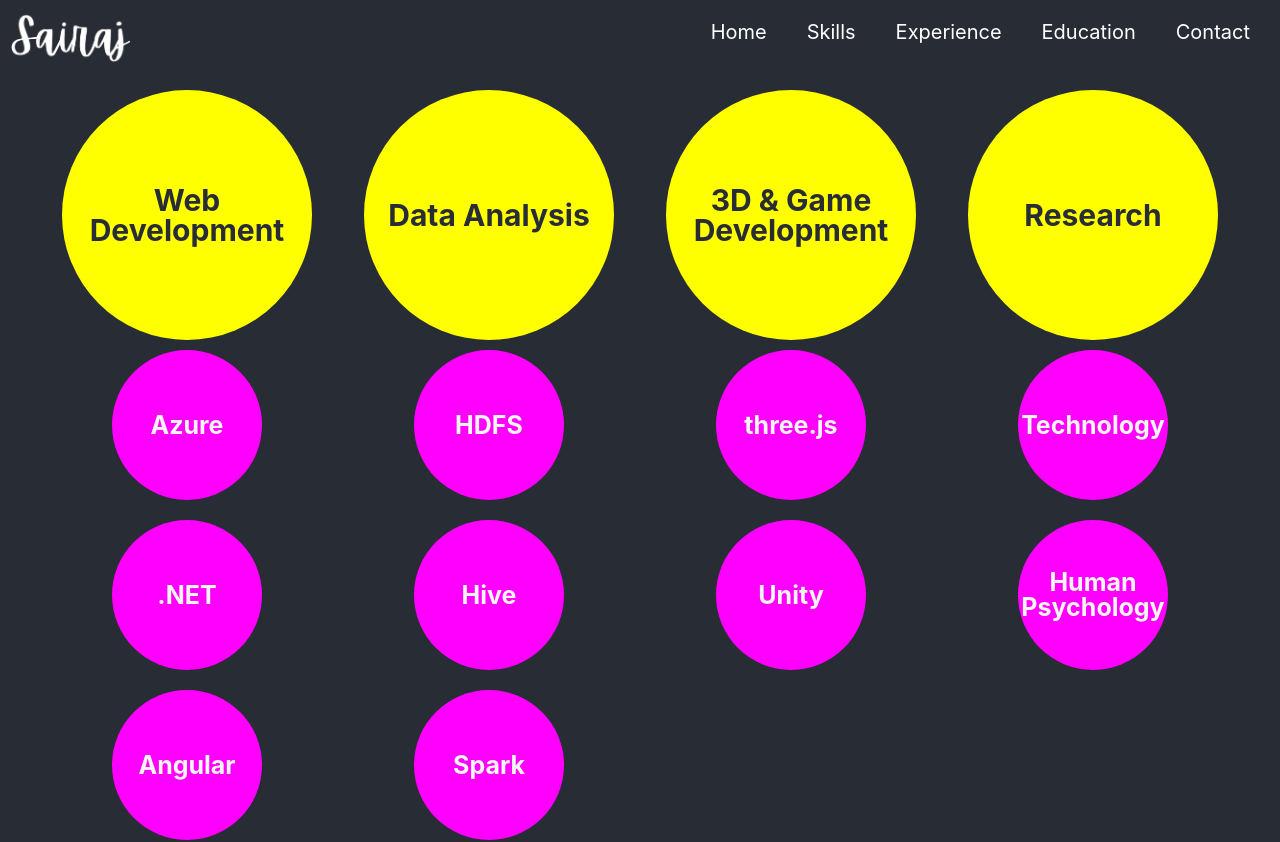
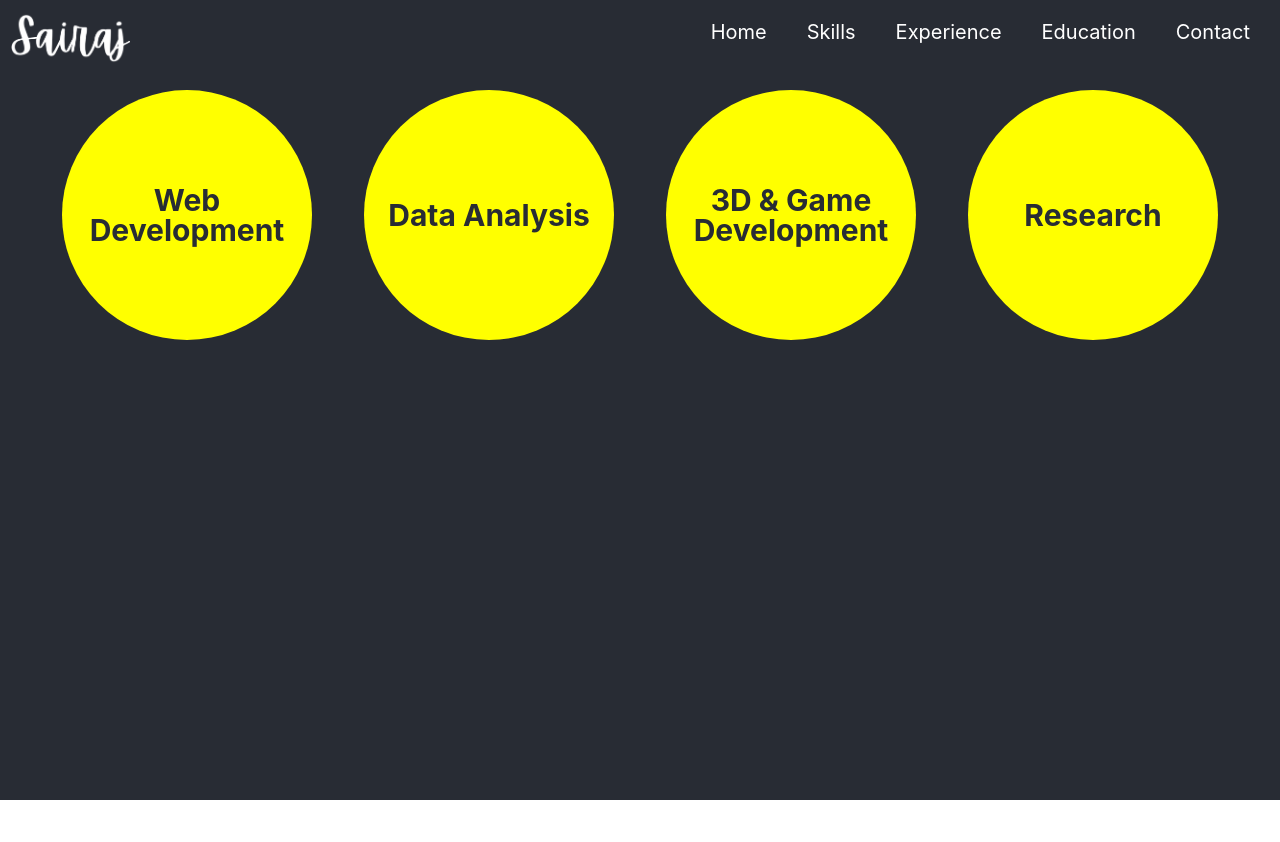
Before and after one commit to SairajGunner/Portfolio, a React (Create React App) app in the folder portfolio/: page /skills in a window 1280 px wide. Shown: the top 842 px of the page. After the commit the page ends 800 px from the top, so only its background shows below. Built offline with nearby package versions, Linux system fonts and the light colour scheme.

Commit message:
Changes to Skills Page

```diff
--- a/portfolio/src/components/shared/skill-cluster/SkillCluster.js
+++ b/portfolio/src/components/shared/skill-cluster/SkillCluster.js
@@ -18,7 +18,7 @@ export default class SkillCluster extends Component {
             <div id="skills-flex-container" className="container">
                 {
                     this.props.skills.map((skill) => {
-                        return (<SkillNode changeOrientation={this.ChangeOrientation} skill={skill}></SkillNode>)
+                        return (<SkillNode key={skill.name} changeOrientation={this.ChangeOrientation} skill={skill}></SkillNode>)
                     })
                 }
             </div>
--- a/portfolio/src/components/shared/skill-cluster/skill-node/SkillNode.js
+++ b/portfolio/src/components/shared/skill-cluster/skill-node/SkillNode.js
@@ -2,21 +2,35 @@ import { Component } from 'react';
 import './SkillNode.scss';
 
 export default class SkillNode extends Component {
+    constructor(props) {
+        super(props);
+        this.state = {
+            showTray: false
+        };
+        this.toggleTray = this.toggleTray.bind(this);
+    }
+
+    toggleTray() {
+        this.setState({
+            showTray: !this.state.showTray
+        });
+    }
+
     render() {
         return (
             <div>
-                <div className='skill-node'>
+                <div onClick={this.toggleTray} className='skill-node'>
                     <p>{this.props.skill.name}</p>
                 </div>
-                <div className='sub-skill-list'>
+                {this.state.showTray && <div className='sub-skill-list'>
                     {
                         this.props.skill.subSkills.map((subSkill) => {
-                            return (<div className='sub-skill-item'>
+                            return (<div key={subSkill} className='sub-skill-item'>
                                 <p>{subSkill}</p>
                             </div>)
                         })
                     }
-                </div>
+                </div>}
             </div>
         );
     }
```
